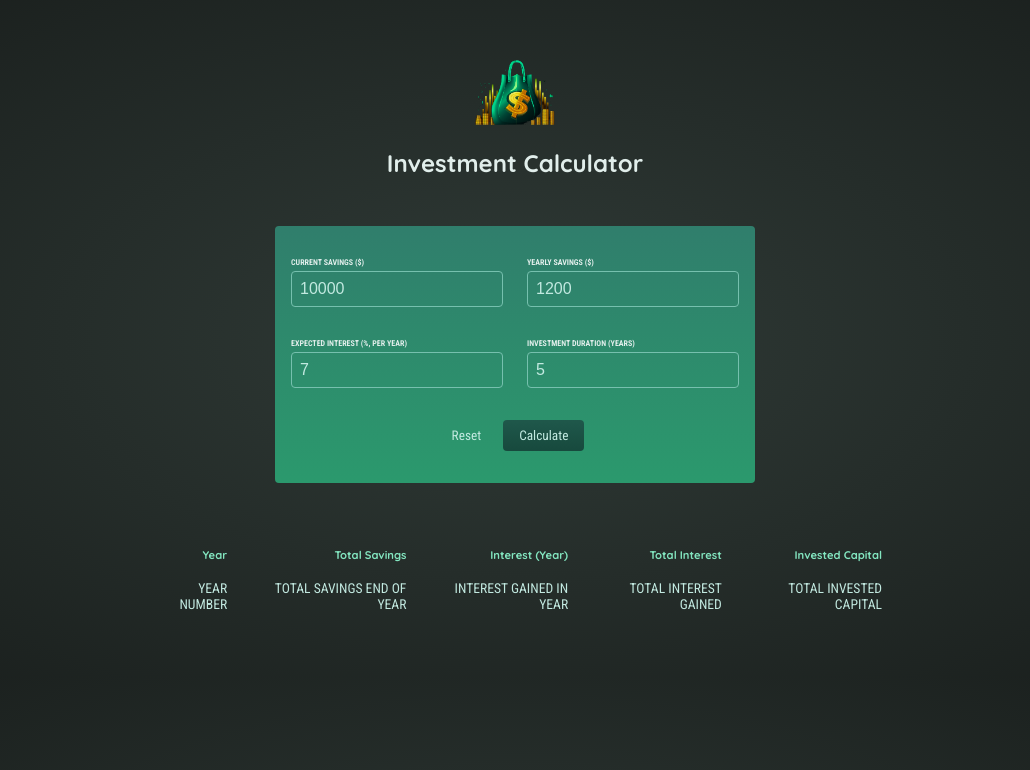
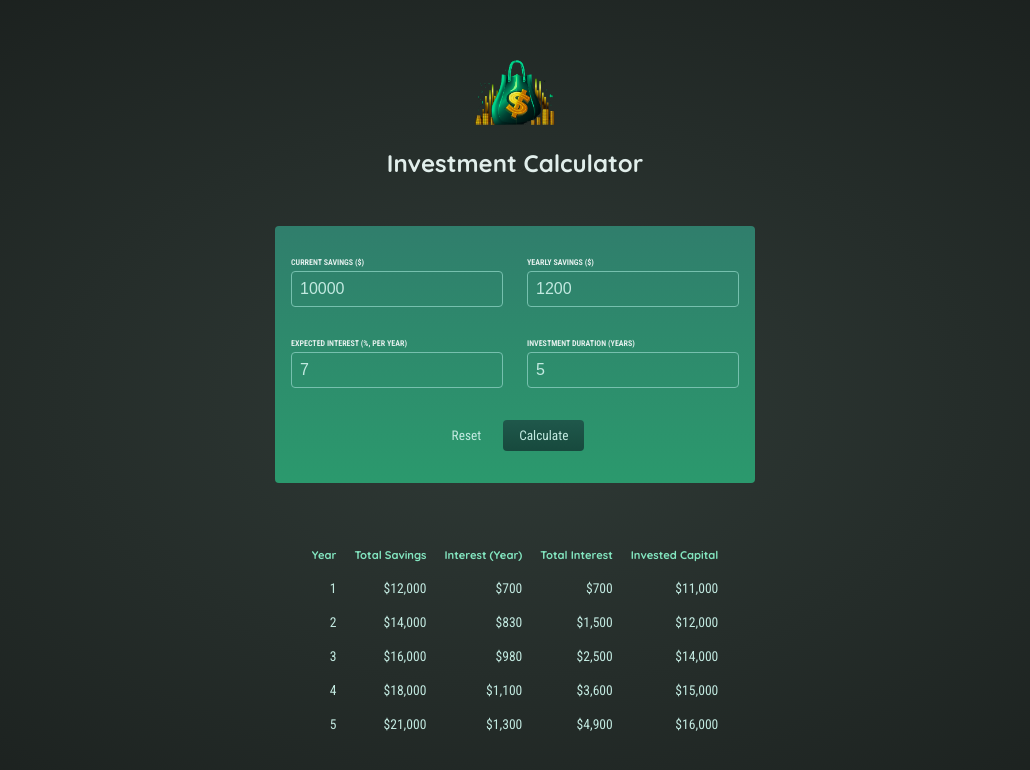
Before and after one commit to MinHan-Kyaw/PracticeProject, a React (Create React App) app: page / in a window 1280 px wide. Both pictures are taken after typing "5" into the empty fields and a click on the button "Calculate". Shown: the top 770 px of the page, without its empty margins (125-1155 px from the left). Built offline with nearby package versions, Linux system fonts and the light colour scheme.

Commit message:
Outputting Results Conditionally

```diff
--- a/src/App.js
+++ b/src/App.js
@@ -35,9 +35,8 @@
       <Header />
 
       <UserInput onCalculate={calculateHandler} />
-      {/* Todo: Show below table conditionally (only once result data is available) */}
-      {/* Show fallback text if no data is available */}
-      <ResultsTable />
+      {!userInput && <p>No investment calculated yet.</p>}
+      {userInput && <ResultsTable data={yearlyData} initialInvestment={userInput['current-savings']} /> }
     </div>
   );
 }
--- a/src/components/ResultsTable/ResultsTable.js
+++ b/src/components/ResultsTable/ResultsTable.js
@@ -1,4 +1,11 @@
-const ResultsTable = () => {
+const formatter = new Intl.NumberFormat("en-US", {
+  style: "currency",
+  currency: "USD",
+  minimumFractionDigits: 2,
+  maximumSignificantDigits: 2,
+});
+
+const ResultsTable = (props) => {
   return (
     <table className="result">
       <thead>
@@ -11,13 +18,26 @@
         </tr>
       </thead>
       <tbody>
-        <tr>
-          <td>YEAR NUMBER</td>
-          <td>TOTAL SAVINGS END OF YEAR</td>
-          <td>INTEREST GAINED IN YEAR</td>
-          <td>TOTAL INTEREST GAINED</td>
-          <td>TOTAL INVESTED CAPITAL</td>
-        </tr>
+        {props.data.map((yearData) => (
+          <tr key={yearData.year}>
+            <td>{yearData.year}</td>
+            <td>{formatter.format(yearData.savingsEndOfYear)}</td>
+            <td>{formatter.format(yearData.yearlyInterest)}</td>
+            <td>
+              {formatter.format(
+                yearData.savingsEndOfYear -
+                  props.initialInvestment -
+                  yearData.yearlyContribution * yearData.year
+              )}
+            </td>
+            <td>
+              {formatter.format(
+                props.initialInvestment +
+                  yearData.yearlyContribution * yearData.year
+              )}
+            </td>
+          </tr>
+        ))}
       </tbody>
     </table>
   );
```
